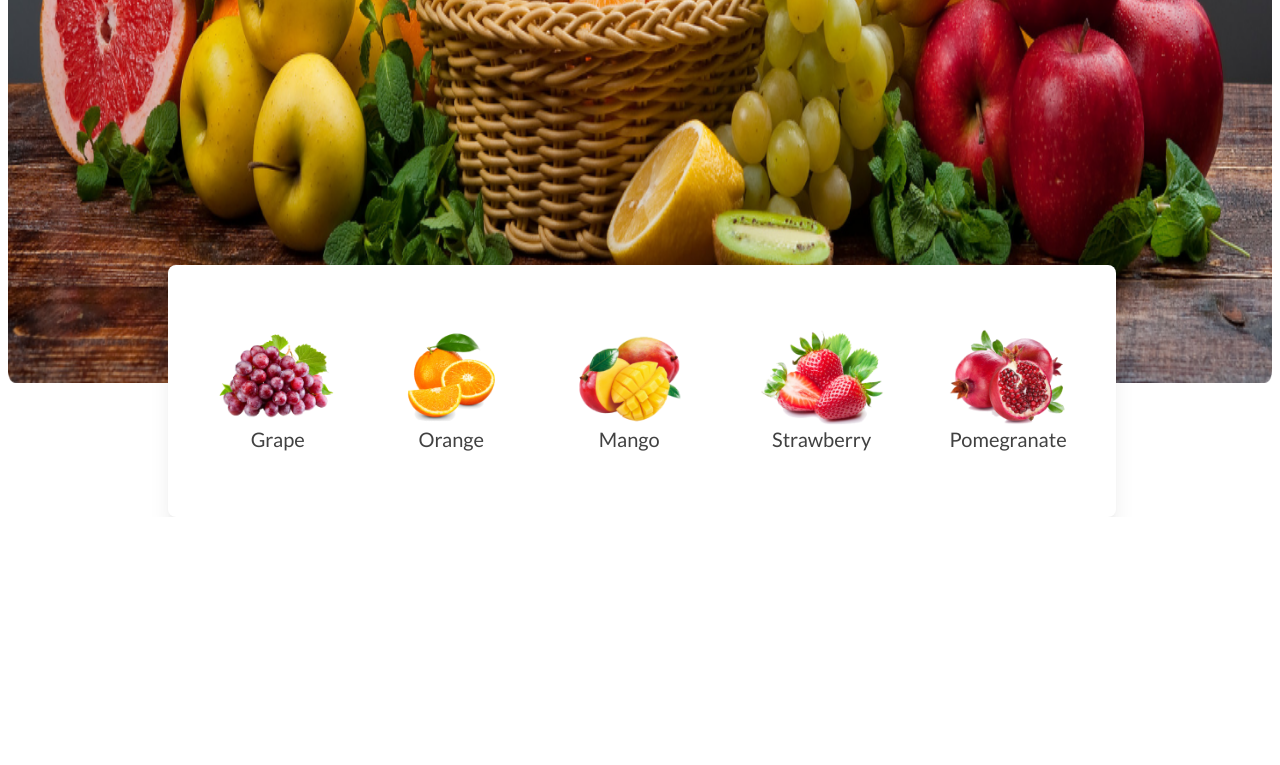
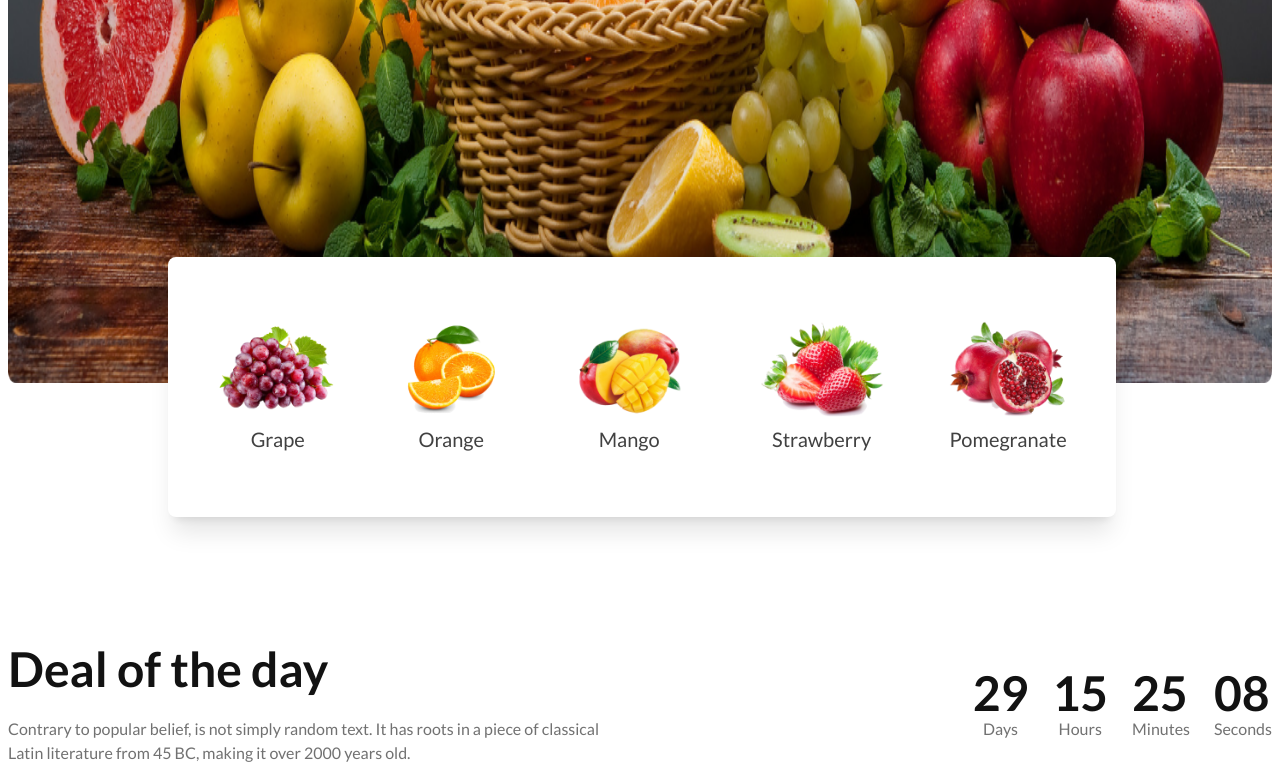
Before and after one commit to ashik-08/A3-Fruit-Burst, a plain HTML site: page index.html in a window 1280 px wide. Shown: the part 769-1534 px from the top of the page. Before the commit the page ends 1286 px from the top, so only its background shows below. Drawn offline with nearby package versions, Linux system fonts and the light colour scheme; grey boxes are pictures that could not be loaded.

Commit message:
deal of the day added

```diff
--- a/index.html
+++ b/index.html
@@ -40,6 +40,12 @@
     <style>
       .font-lato {
         font-family: "Lato", sans-serif;
+      }
+      .awesome {
+        background-image: linear-gradient(to bottom, #f85559, #fb7185);
+        color: transparent;
+        -webkit-background-clip: text;
+        background-clip: transparent;
       }
     </style>
   </head>
@@ -150,7 +156,7 @@
               <!-- Slide overlay text -->
               <div class="lg:mb-24 xl:mb-28 text-center text-white">
                 <h2
-                  class="text-lg font-semibold md:text-4xl lg:text-7xl md:font-extrabold"
+                  class="awesome text-lg font-semibold md:text-4xl lg:text-7xl md:font-extrabold"
                 >
                   Exotic tastes at your <br />
                   doorstep
@@ -187,7 +193,7 @@
               <!-- Slide overlay text -->
               <div class="lg:mb-24 xl:mb-28 text-center text-white">
                 <h2
-                  class="text-lg font-semibold md:text-4xl lg:text-7xl md:font-extrabold"
+                  class="awesome text-lg font-semibold md:text-4xl lg:text-7xl md:font-extrabold"
                 >
                   Exotic tastes at your <br />
                   doorstep
@@ -224,7 +230,7 @@
               <!-- Slide overlay text -->
               <div class="lg:mb-24 xl:mb-28 text-center text-white">
                 <h2
-                  class="text-lg font-semibold md:text-4xl lg:text-7xl md:font-extrabold"
+                  class="awesome text-lg font-semibold md:text-4xl lg:text-7xl md:font-extrabold"
                 >
                   Exotic tastes at your <br />
                   doorstep
@@ -261,7 +267,7 @@
               <!-- Slide overlay text -->
               <div class="lg:mb-24 xl:mb-28 text-center text-white">
                 <h2
-                  class="text-lg font-semibold md:text-4xl lg:text-7xl md:font-extrabold"
+                  class="awesome text-lg font-semibold md:text-4xl lg:text-7xl md:font-extrabold"
                 >
                   Exotic tastes at your <br />
                   doorstep
@@ -293,23 +299,23 @@
           <div
             class="text-center text-name-col text-xl font-medium flex gap-5 xl:gap-16 px-12 py-10 xl:py-16"
           >
-            <figure>
+            <figure class="space-y-2">
               <img src="./images/fruit1.png" alt="Grape Image" />
               <figcaption>Grape</figcaption>
             </figure>
-            <figure>
+            <figure class="space-y-2">
               <img src="./images/fruit2.png" alt="Orange Image" />
               <figcaption>Orange</figcaption>
             </figure>
-            <figure>
+            <figure class="space-y-2">
               <img src="./images/fruit3.png" alt="Mango Image" />
               <figcaption>Mango</figcaption>
             </figure>
-            <figure>
+            <figure class="space-y-2">
               <img src="./images/fruit4.png" alt="Strawberry Image" />
               <figcaption>Strawberry</figcaption>
             </figure>
-            <figure>
+            <figure class="space-y-2">
               <img src="./images/fruit5.png" alt="Pomegranate Image" />
               <figcaption>Pomegranate</figcaption>
             </figure>
@@ -318,7 +324,63 @@
       </div>
     </header>
     <!-- Main section -->
-    <main></main>
+    <main class="container mx-auto">
+      <!-- Deal of the day section -->
+      <section class="mx-2 mt-6 md:mt-12 lg:mt-64">
+        <!-- upper part container flex -->
+        <div
+          class="flex flex-col text-center lg:text-left lg:flex-row lg:justify-between items-center gap-5 md:gap-10"
+        >
+          <!-- title -->
+          <div class="space-y-2 md:space-y-4 lg:space-y-6">
+            <h2
+              class="text-title-col text-xl font-extrabold md:text-4xl lg:text-5xl"
+            >
+              Deal of the day
+            </h2>
+            <p class="text-des-col text-sm md:text-base font-medium">
+              Contrary to popular belief, is not simply random text. It has
+              roots in a piece of classical <br />
+              Latin literature from 45 BC, making it over 2000 years old.
+            </p>
+          </div>
+          <!-- countdown timer -->
+
+          <div
+            class="grid grid-flow-col gap-6 text-center auto-cols-max text-des-col text-xs md:text-base font-medium"
+          >
+            <div class="flex flex-col">
+              <span
+                class="countdown text-title-col text-3xl md:text-4xl lg:text-5xl font-extrabold"
+              >
+                <span style="--value: 29"></span></span
+              >Days
+            </div>
+            <div class="flex flex-col">
+              <span
+                class="countdown text-title-col text-3xl md:text-4xl lg:text-5xl font-extrabold"
+              >
+                <span style="--value: 15"></span> </span
+              >Hours
+            </div>
+            <div class="flex flex-col">
+              <span
+                class="countdown text-title-col text-3xl md:text-4xl lg:text-5xl font-extrabold"
+              >
+                <span style="--value: 25"></span> </span
+              >Minutes
+            </div>
+            <div class="flex flex-col">
+              <span
+                class="countdown text-title-col text-3xl md:text-4xl lg:text-5xl font-extrabold"
+              >
+                <span style="--value: 8"></span> </span
+              >Seconds
+            </div>
+          </div>
+        </div>
+      </section>
+    </main>
     <!-- Footer section -->
     <footer></footer>
   </body>
```
